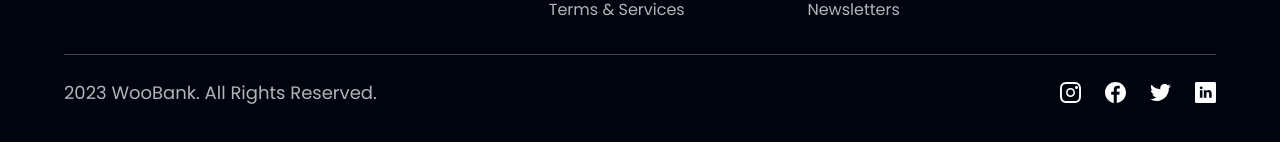
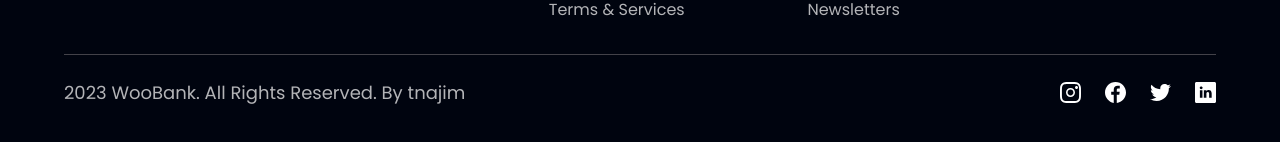
Before and after one commit to tnajim/bank-modern-app, a React (Vite) app: page / in a window 1280 px wide. Shown: the part 4747-4889 px from the top of the page. Built offline with nearby package versions, Linux system fonts and the light colour scheme.

Commit message:
added link to my github in footer

```diff
--- a/src/components/Footer.jsx
+++ b/src/components/Footer.jsx
@@ -29,7 +29,7 @@ const Footer = () => {
       </div>
 
       <div className="w-full flex justify-between items-center md:flex-row flex-col pt-6 border-t-[1px] border-t-[#434249]">
-        <p className="font-poppins font-normal text-center text-[18px] leading-[27px] text-dimWhite"> 2023 WooBank. All Rights Reserved.</p>
+        <p className="font-poppins font-normal text-center text-[18px] leading-[27px] text-dimWhite"> 2023 WooBank. All Rights Reserved. By <a href="https://github.com/tnajim" target="_blank" rel="noreferrer">tnajim</a></p>
 
         <div className="flex flex-row md:mt-0 mt-6">
           {socialMedia.map((social, index) => (
```
